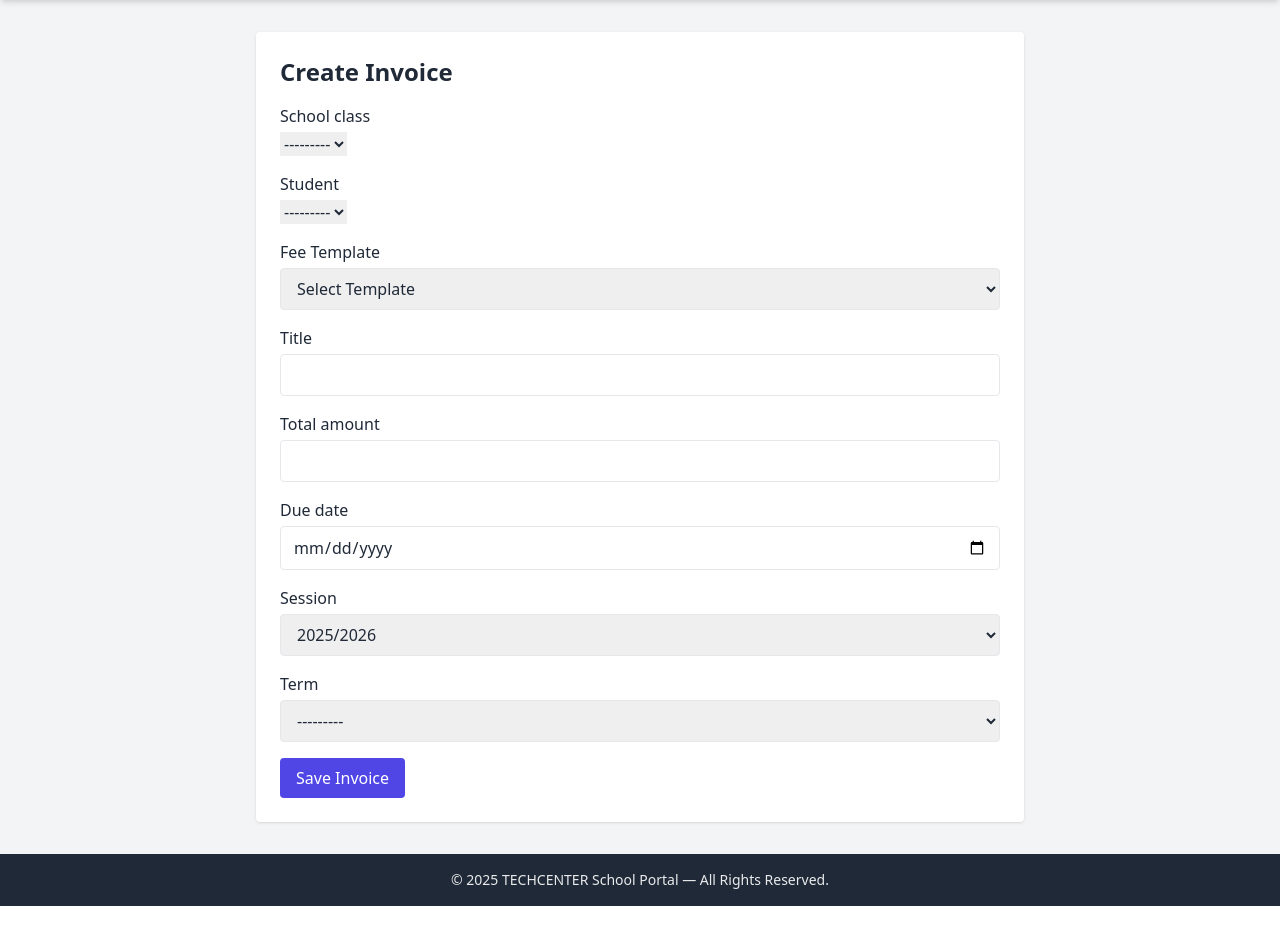
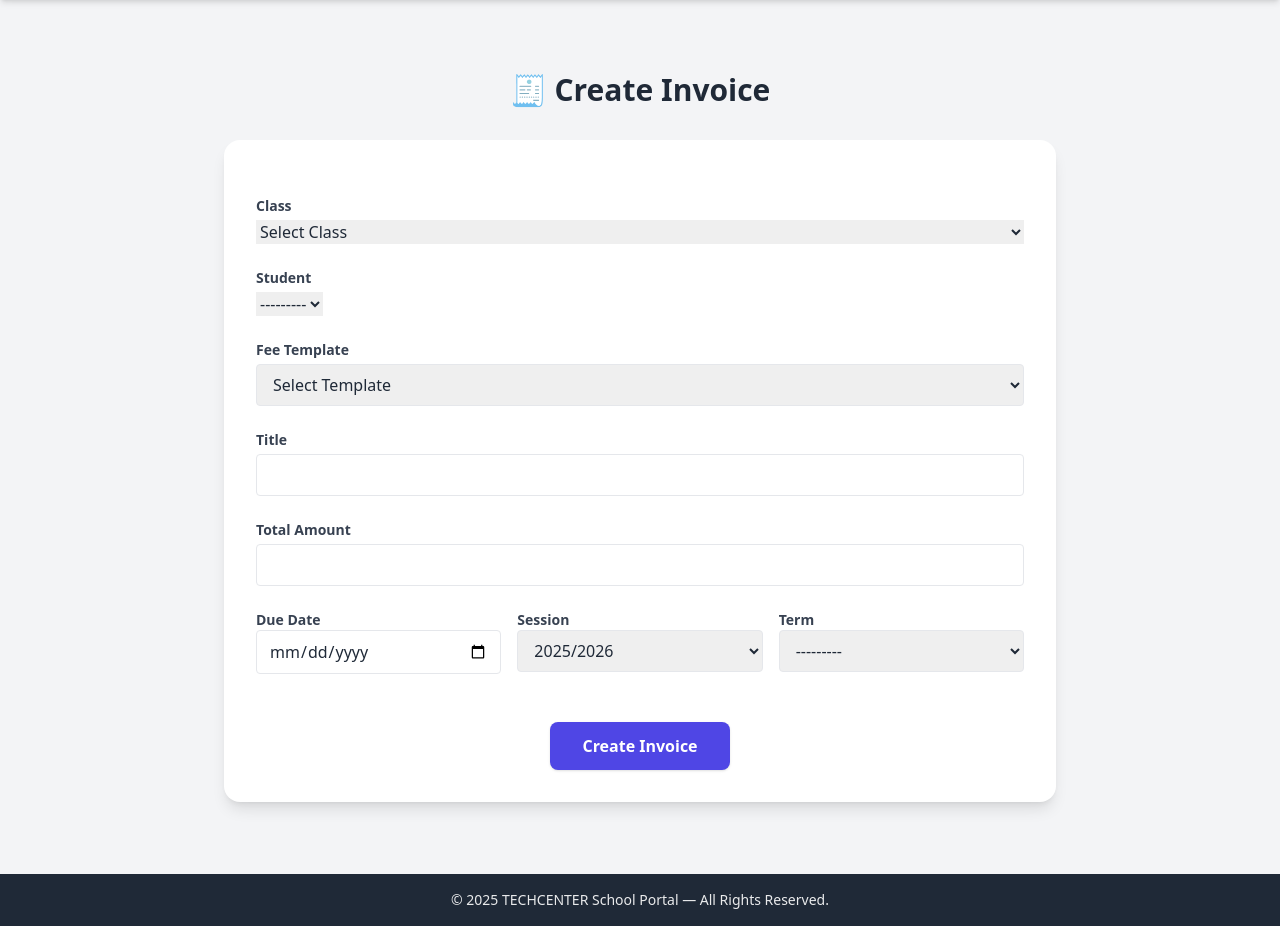
Before and after one commit to Esonest/School-Portal, a Django app: template finance/templates/finance/invoice_form.html in a window 1280 px wide. Shown: the part 64-990 px from the top of the page. Run offline with Django 5.2, Linux system fonts and the light colour scheme; the template is opened without the code that fills it: values that come from a table or form of the project are taken from there, others are empty; some libraries are stand-ins or nearby versions.

Commit message:
major update

```diff
--- a/finance/forms.py
+++ b/finance/forms.py
@@ -37,9 +37,19 @@ from .models import Invoice, Payment, Expense
 TAILWIND = "w-full border rounded px-3 py-2"
 
 class InvoiceForm(forms.ModelForm):
+    fee_template = forms.ModelChoiceField(
+        queryset=FeeTemplate.objects.none(),  # initially empty
+        empty_label="Select Template",
+        widget=forms.Select(attrs={"class": TAILWIND}),
+        required=False
+    )
+
     class Meta:
         model = Invoice
-        fields = ["school_class", "student", "title", "total_amount", "due_date", "session", "term"]
+        fields = [
+            "school_class", "student", "fee_template",
+            "title", "total_amount", "due_date", "session", "term"
+        ]
         widgets = {
             "title": forms.TextInput(attrs={"class": TAILWIND}),
             "total_amount": forms.NumberInput(attrs={"class": TAILWIND}),
@@ -51,11 +61,21 @@ class InvoiceForm(forms.ModelForm):
     def __init__(self, *args, **kwargs):
         school = kwargs.pop("school", None)
         super().__init__(*args, **kwargs)
+
         if school:
-            # Only show classes from this school
+            # Filter school_class and student by school
             self.fields["school_class"].queryset = SchoolClass.objects.filter(school=school)
-            # Initially show all students from the school
             self.fields["student"].queryset = Student.objects.filter(school=school)
+            self.fields["fee_template"].queryset = FeeTemplate.objects.filter(school=school)
+
+            # Add data attributes to fee_template options for JS
+            for template in self.fields["fee_template"].queryset:
+                template.attrs = {
+                    "data-class": str(template.school_class.id),
+                    "data-amount": str(template.amount)
+                }
+
+
 
 
 
--- a/finance/templates/finance/fee_form.html
+++ b/finance/templates/finance/fee_form.html
@@ -86,7 +86,6 @@
                text-white font-bold transition
                disabled:opacity-60 disabled:cursor-not-allowed">
                {% if is_edit %}Update Template{% else %}Save Template{% endif %}
-  Save Template
 </button>
 
       </div>
--- a/finance/templates/finance/invoice_form.html
+++ b/finance/templates/finance/invoice_form.html
@@ -1,131 +1,120 @@
-{% extends "finance/base_finance.html" %}
-{% load static %}
+{% extends "accounts/base.html" %}
+
 {% block content %}
-<div class="max-w-3xl mx-auto bg-white p-6 rounded shadow">
-    <h2 class="text-2xl font-bold mb-4">Create Invoice</h2>
-    <form method="POST" id="invoice-form" class="space-y-4">
+<div class="max-w-4xl mx-auto px-4 sm:px-6 lg:px-8 py-10 space-y-8">
+
+  <h1 class="text-2xl sm:text-3xl font-bold text-gray-800 dark:text-white text-center">
+    🧾 Create Invoice
+  </h1>
+
+  <form method="POST" class="bg-white dark:bg-gray-900 shadow-lg rounded-2xl p-6 sm:p-8 space-y-6">
     {% csrf_token %}
 
-        <!-- School Class -->
-        <div>
-            <label class="block font-medium mb-1">{{ form.school_class.label }}</label>
-            {{ form.school_class }}
+    <!-- Class Dropdown -->
+    <div class="space-y-1">
+      <label class="block text-sm font-semibold text-gray-700 dark:text-gray-200">Class</label>
+      <select id="class-select" name="school_class" class="form-input w-full">
+        <option value="">Select Class</option>
+        {% for cls in classes %}
+          <option value="{{ cls.id }}">{{ cls.name }}</option>
+        {% endfor %}
+      </select>
       {% if form.school_class.errors %}
-                <p class="text-red-500 text-sm mt-1">{{ form.school_class.errors }}</p>
+        <p class="text-red-600 text-sm">{{ form.school_class.errors|striptags }}</p>
       {% endif %}
     </div>
 
-        <!-- Student -->
-        <div>
-            <label class="block font-medium mb-1">{{ form.student.label }}</label>
+    <!-- Student Dropdown -->
+    <div class="space-y-1">
+      <label class="block text-sm font-semibold text-gray-700 dark:text-gray-200">Student</label>
       {{ form.student }}
       {% if form.student.errors %}
-                <p class="text-red-500 text-sm mt-1">{{ form.student.errors }}</p>
+        <p class="text-red-600 text-sm">{{ form.student.errors|striptags }}</p>
       {% endif %}
     </div>
 
     <!-- Fee Template Dropdown -->
-        <div>
-            <label class="block font-medium mb-1">Fee Template</label>
-            <select id="fee-template-select" class="w-full border rounded px-3 py-2">
-                <option value="">Select Template</option>
-                {% for cls_id, cls_templates in templates_by_class.items %}
-                    {% for template in cls_templates %}
-                        <option value="{{ template.id }}"
-                                data-name="{{ template.name }}"
-                                data-amount="{{ template.amount }}"
-                                data-class="{{ cls_id }}">
-                            {{ template.name }} — ₦{{ template.amount|floatformat:2 }}
-                        </option>
-                    {% endfor %}
-                {% endfor %}
-            </select>
+    <!-- Fee Template Dropdown -->
+<div class="space-y-1">
+    <label class="block text-sm font-semibold text-gray-700 dark:text-gray-200">Fee Template</label>
+    {{ form.fee_template }}
 </div>
 
-        <!-- Title (auto-populated) -->
-        <div>
-            <label class="block font-medium mb-1">{{ form.title.label }}</label>
+
+    <!-- Title -->
+    <div class="space-y-1">
+      <label class="block text-sm font-semibold text-gray-700 dark:text-gray-200">Title</label>
       {{ form.title }}
+      {% if form.title.errors %}
+        <p class="text-red-600 text-sm">{{ form.title.errors|striptags }}</p>
+      {% endif %}
     </div>
 
-        <!-- Total Amount (auto-populated) -->
-        <div>
-            <label class="block font-medium mb-1">{{ form.total_amount.label }}</label>
+    <!-- Total Amount -->
+    <div class="space-y-1">
+      <label class="block text-sm font-semibold text-gray-700 dark:text-gray-200">Total Amount</label>
       {{ form.total_amount }}
+      {% if form.total_amount.errors %}
+        <p class="text-red-600 text-sm">{{ form.total_amount.errors|striptags }}</p>
+      {% endif %}
     </div>
 
-        <!-- Due Date -->
+    <!-- Due Date, Session, Term -->
+    <div class="grid grid-cols-1 sm:grid-cols-3 gap-4">
       <div>
-            <label class="block font-medium mb-1">{{ form.due_date.label }}</label>
+        <label class="block text-sm font-semibold text-gray-700 dark:text-gray-200">Due Date</label>
         {{ form.due_date }}
       </div>
-
-        <!-- Session & Term -->
       <div>
-            <label class="block font-medium mb-1">{{ form.session.label }}</label>
+        <label class="block text-sm font-semibold text-gray-700 dark:text-gray-200">Session</label>
         {{ form.session }}
       </div>
       <div>
-            <label class="block font-medium mb-1">{{ form.term.label }}</label>
+        <label class="block text-sm font-semibold text-gray-700 dark:text-gray-200">Term</label>
         {{ form.term }}
       </div>
+    </div>
 
-        <div>
-            <button type="submit" class="bg-indigo-600 text-white px-4 py-2 rounded hover:bg-indigo-700">
-                Save Invoice
+    <div class="text-center pt-6">
+      <button type="submit" class="px-8 py-3 rounded-lg bg-indigo-600 hover:bg-indigo-700 text-white font-bold shadow">
+        Create Invoice
       </button>
     </div>
   </form>
 </div>
 
+<!-- JS for dynamic dropdowns -->
+
 <script>
-    const schoolClassSelect = document.getElementById("id_school_class");
+const classSelect = document.getElementById("class-select");
 const studentSelect = document.getElementById("id_student");
-    const feeTemplateSelect = document.getElementById("fee-template-select");
-    const titleInput = document.getElementById("id_title");
+const templateSelect = document.getElementById("fee-template-select");
 const totalInput = document.getElementById("id_total_amount");
 
-    const allTemplates = Array.from(feeTemplateSelect.options);
+// Filter students & templates by class
+classSelect.addEventListener("change", () => {
+    const selectedClass = classSelect.value;
 
-    // Update students based on selected class
-    schoolClassSelect.addEventListener("change", function() {
-        const classId = this.value;
+    // Filter templates
+    [...templateSelect.options].forEach(opt => {
+        if (!opt.value) return;
+        opt.style.display = opt.dataset.class === selectedClass ? "block" : "none";
+    });
+    templateSelect.value = "";
 
     // Filter students
-        fetch(`/finance/students-by-class/${classId}/`)
-            .then(res => res.json())
-            .then(data => {
-                studentSelect.innerHTML = "";
-                data.forEach(student => {
-                    const option = document.createElement("option");
-                    option.value = student.id;
-                    option.textContent = student.name;
-                    studentSelect.appendChild(option);
+    [...studentSelect.options].forEach(opt => {
+        if (!opt.value) return;
+        opt.style.display = opt.dataset.class === selectedClass ? "block" : "none";
     });
+    studentSelect.value = "";
 });
 
-        // Filter templates by class
-        feeTemplateSelect.innerHTML = '<option value="">Select Template</option>';
-        allTemplates.forEach(option => {
-            if(option.dataset.class === classId) {
-                feeTemplateSelect.appendChild(option.cloneNode(true));
-            }
-        });
-
-        // Reset title and amount
-        titleInput.value = "";
-        totalInput.value = "";
-    });
-
-    // Update title and amount based on selected template
-    feeTemplateSelect.addEventListener("change", function() {
-        const selected = this.selectedOptions[0];
-        if(selected && selected.value !== "") {
-            titleInput.value = selected.dataset.name;
-            totalInput.value = selected.dataset.amount;
-        } else {
-            titleInput.value = "";
-            totalInput.value = "";
+// Auto-fill total amount
+templateSelect.addEventListener("change", () => {
+    const selectedOption = templateSelect.selectedOptions[0];
+    if (selectedOption) {
+        totalInput.value = selectedOption.dataset.amount;
     }
 });
 </script>
```
Also changed, not shown: finance/views.py (+13 -5 lines). Lines whose indentation alone changed are shown as unchanged.
